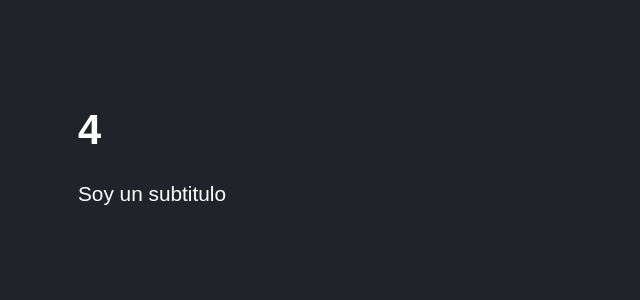
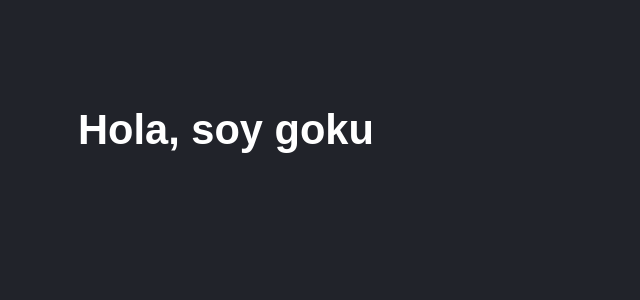
Before and after one commit to fernando258258/Cursos-fer, a React (Vite) app in the folder React De cero a experto ( Hooks y MERN )/03-counter-app-vite/: page / in a window 1280 px wide. Shown: the top 300 px of the page, without its empty margins (0-640 px from the left). Built offline with nearby package versions, Linux system fonts and the light colour scheme.

Commit message:
Comunicacion entre componentes - Props

```diff
--- a/React De cero a experto ( Hooks y MERN )/03-counter-app-vite/src/FirstApp.jsx
+++ b/React De cero a experto ( Hooks y MERN )/03-counter-app-vite/src/FirstApp.jsx
@@ -1,18 +1,10 @@
-// const newMessage = {
-//   message: "Hola Mundo",
-//   tittle: "Fernando",
-// };
-
-const getResult = (a, b) => {
-  return a + b;
-};
-
-export const FirstApp = () => {
+export const FirstApp = ({ title, subTitle }) => {
+  // console.log(props);
   return (
     <>
-      <h1>{getResult(2, 2)}</h1>
+      <h1>{title}</h1>
       {/* <code>{JSON.stringify(newMessage)}</code> */}
-      <p>Soy un subtitulo</p>
+      <p>{subTitle}</p>
     </>
   );
 };
--- a/React De cero a experto ( Hooks y MERN )/03-counter-app-vite/src/main.jsx
+++ b/React De cero a experto ( Hooks y MERN )/03-counter-app-vite/src/main.jsx
@@ -1,14 +1,12 @@
 import React from "react";
 import ReactDOM from "react-dom/client";
 
-import { App } from "./HelloWorldApp";
 import { FirstApp } from "./FirstApp";
 
 import "./styles.css";
 
 ReactDOM.createRoot(document.getElementById("root")).render(
   <React.StrictMode>
-    <App />
-    <FirstApp />
+    <FirstApp title="Hola, soy goku" />
   </React.StrictMode>
 );
```
